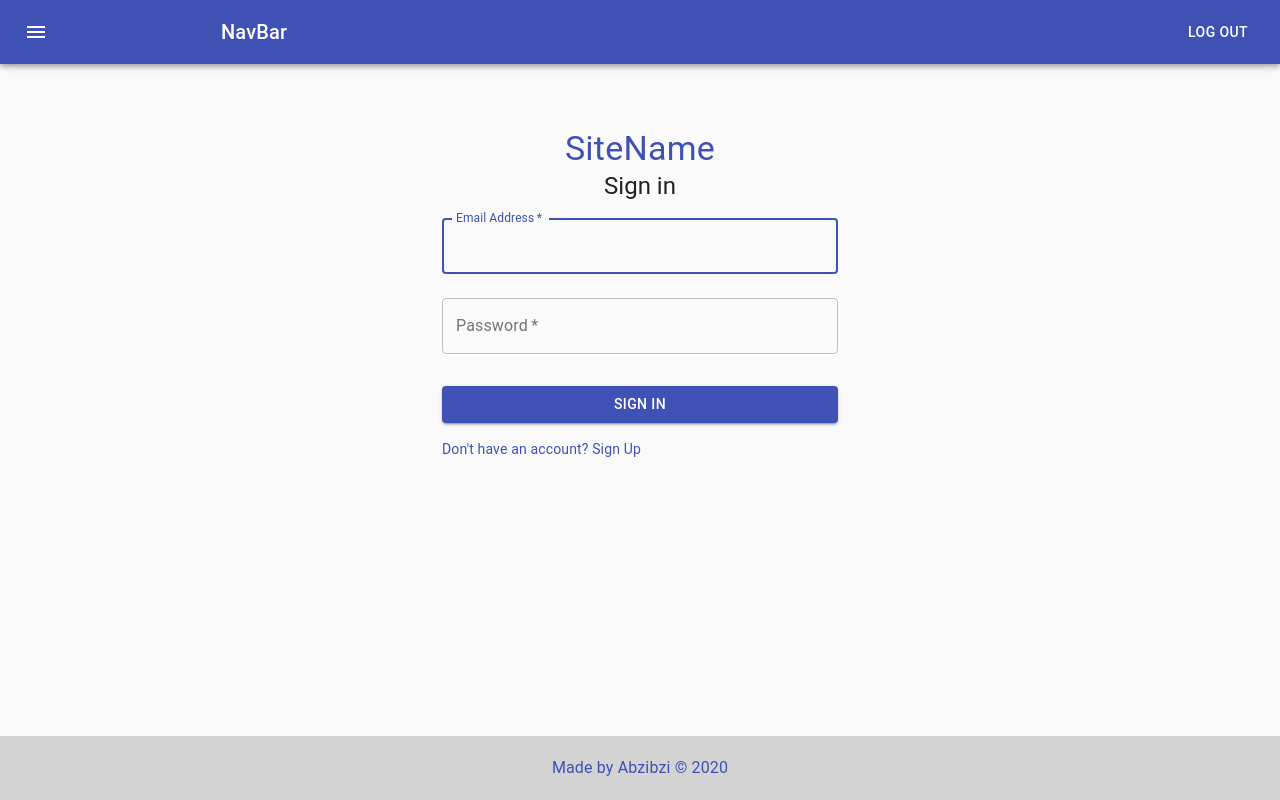
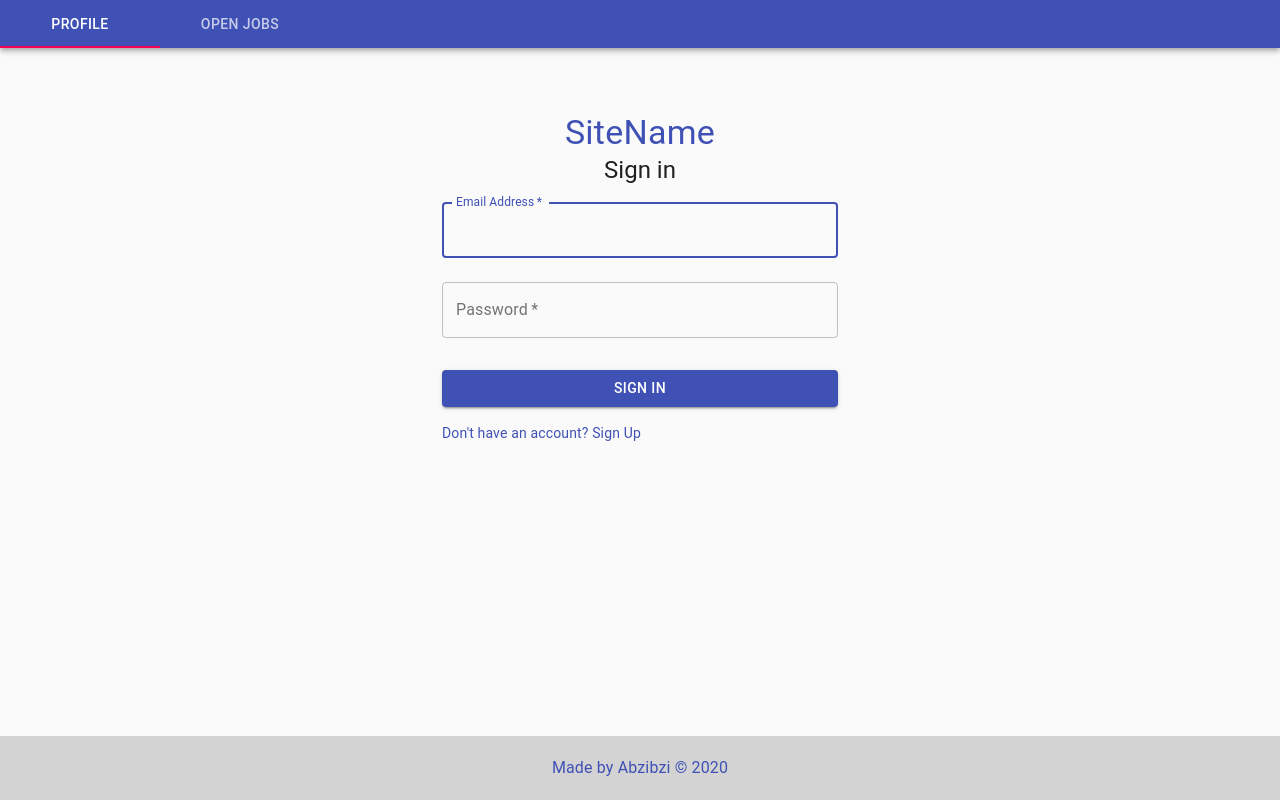
Before and after one commit to AbziBzi/JobOffers_API, a React (Create React App) app in the folder front/: page /login in a window 1280 px wide. Built offline with nearby package versions, Linux system fonts and the light colour scheme.

Commit message:
some changes in navBar

```diff
--- a/front/src/components/NavBar.js
+++ b/front/src/components/NavBar.js
@@ -1,65 +1,39 @@
-import React from 'react';
+import React, { useState, useContext } from 'react';
+import PropTypes from 'prop-types';
 import { makeStyles } from '@material-ui/core/styles';
 import AppBar from '@material-ui/core/AppBar';
-import Toolbar from '@material-ui/core/Toolbar';
+import Tabs from '@material-ui/core/Tabs';
+import Tab from '@material-ui/core/Tab';
 import Typography from '@material-ui/core/Typography';
-import Button from '@material-ui/core/Button';
-import IconButton from '@material-ui/core/IconButton';
-import MenuIcon from '@material-ui/icons/Menu';
-import Menu from '@material-ui/core/Menu';
-import MenuItem from '@material-ui/core/MenuItem';
+import Box from '@material-ui/core/Box';
+import { UserContext } from '../UserContext';
+
 
 const useStyles = makeStyles((theme) => ({
     root: {
         flexGrow: 1,
-    },
-    menuButton: {
-        marginRight: theme.spacing(2),
-    },
-    title: {
-        marginLeft: 145,
-        flexGrow: 1,
+        backgroundColor: theme.palette.background.paper,
     },
 }));
 
-function NavBar() {
+export default function SimpleTabs() {
+    const user = useContext(UserContext)
     const classes = useStyles();
-    const [anchorEl, setAnchorEl] = React.useState(null);
+    const [value, setValue] = React.useState(0);
 
-    const handleMenuClick = (event) => {
-        setAnchorEl(event.currentTarget);
-    };
-
-    const handleClose = () => {
-        setAnchorEl(null);
+    const handleChange = (event, newValue) => {
+        setValue(newValue);
     };
 
     return (
         <div className={classes.root}>
             <AppBar position="static">
-                <Toolbar>
-                    <IconButton onClick={handleMenuClick} edge="start" className={classes.menuButton} color="inherit" aria-label="menu">
-                        <MenuIcon />
-                    </IconButton>
-                    <Menu
-                        id="simple-menu"
-                        anchorEl={anchorEl}
-                        keepMounted
-                        open={Boolean(anchorEl)}
-                        onClose={handleClose}
-                    >
-                        <MenuItem onClick={handleClose}>Profile</MenuItem>
-                        <MenuItem onClick={handleClose}>My account</MenuItem>
-                        <MenuItem onClick={handleClose}>Logout</MenuItem>
-                    </Menu>
-                    <Typography variant="h6" className={classes.title}>
-                        NavBar
-                    </Typography>
-                    <Button color="inherit">Log out</Button>
-                </Toolbar>
+                <Tabs value={value} onChange={handleChange} aria-label="simple tabs example">
+                    <Tab label="Profile" href="/login" />
+                    <Tab label="Open Jobs" />
+                    <Tab label="" />
+                </Tabs>
             </AppBar>
         </div>
     );
 }
-
-export default NavBar
```
